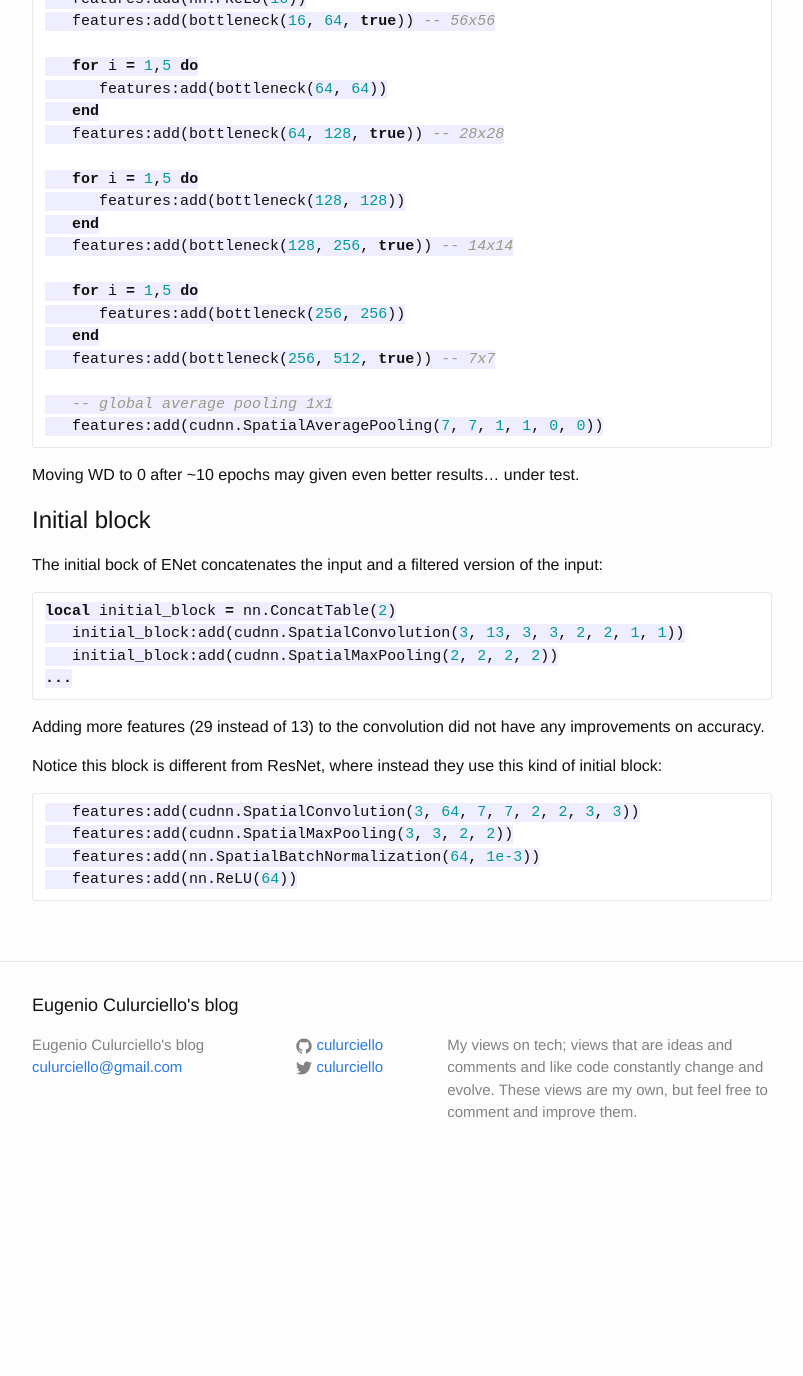
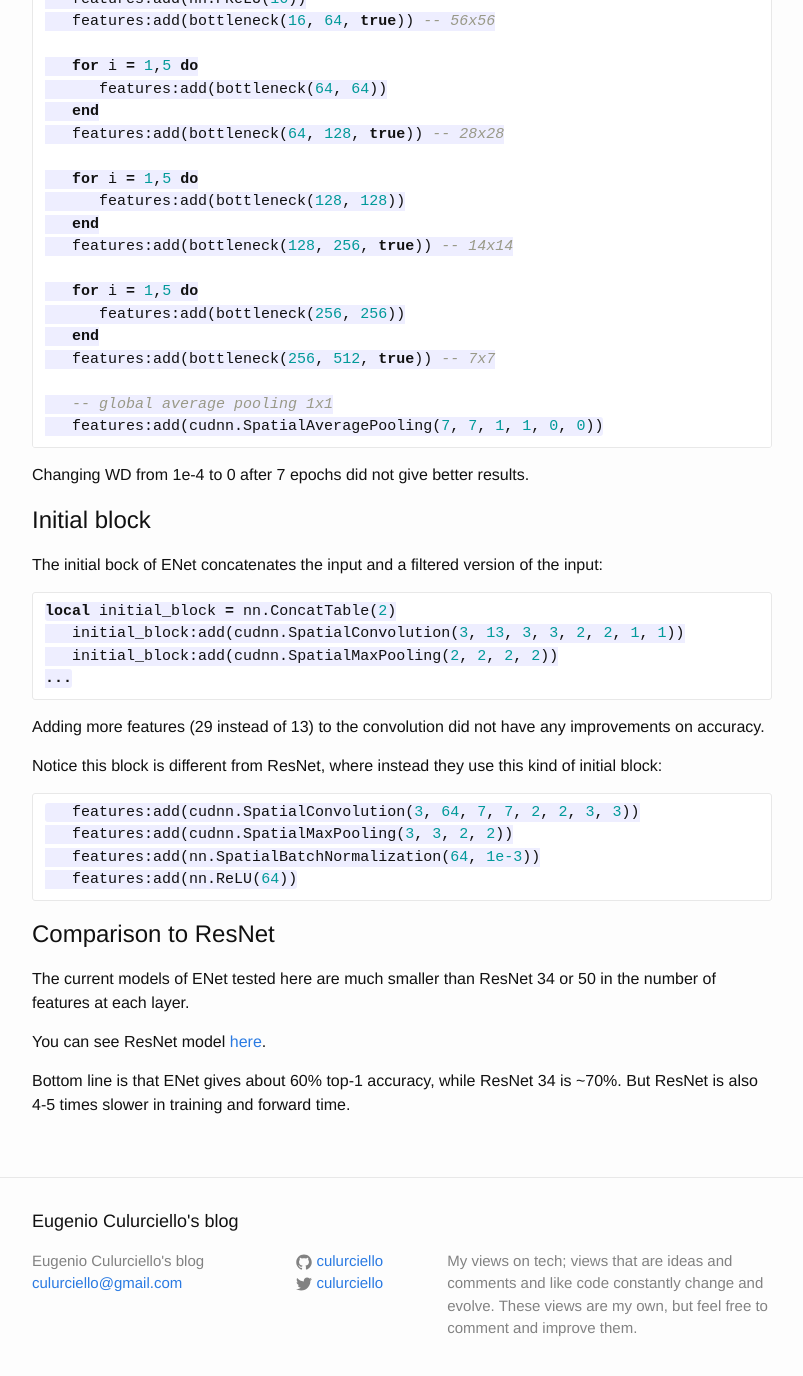
Before and after one commit to culurciello/culurciello.github.io, a Jekyll site: the page built from _posts/2016-06-20-training-enet.markdown, in a window 1280 px wide and 1400 px high, scrolled down 5553 px. Shown: the top 1376 px of the window, without its empty margins (238-1041 px from the left). Built offline with Jekyll 4.4.1, drawn with Linux system fonts in a browser that asks for light colours; before the commit the page ends 6737 px from its top, so only the background shows below that.

Commit message:
resnet comparison

````diff
--- a/_posts/2016-06-20-training-enet.markdown
+++ b/_posts/2016-06-20-training-enet.markdown
@@ -222,7 +222,7 @@ ENet V7 is a bit different. It removed all dilated and asymmetric convolutions a
    features:add(cudnn.SpatialAveragePooling(7, 7, 1, 1, 0, 0))
 ```
 
-Moving WD to 0 after ~10 epochs may given even better results... under test.
+Changing WD from 1e-4 to 0 after 7 epochs did not give better results.
 
 
 # Initial block
@@ -248,3 +248,12 @@ Notice this block is different from ResNet, where instead they use this kind of
    features:add(nn.SpatialBatchNormalization(64, 1e-3))
    features:add(nn.ReLU(64))
 ```
+
+
+# Comparison to ResNet
+
+The current models of ENet tested here are much smaller than ResNet 34 or 50 in the number of features at each layer.
+
+You can see ResNet model [here](https://github.com/facebook/fb.resnet.torch/blob/master/models/resnet.lua).
+
+Bottom line is that ENet gives about 60% top-1 accuracy, while ResNet 34 is ~70%. But ResNet is also 4-5 times slower in training and forward time.
````
